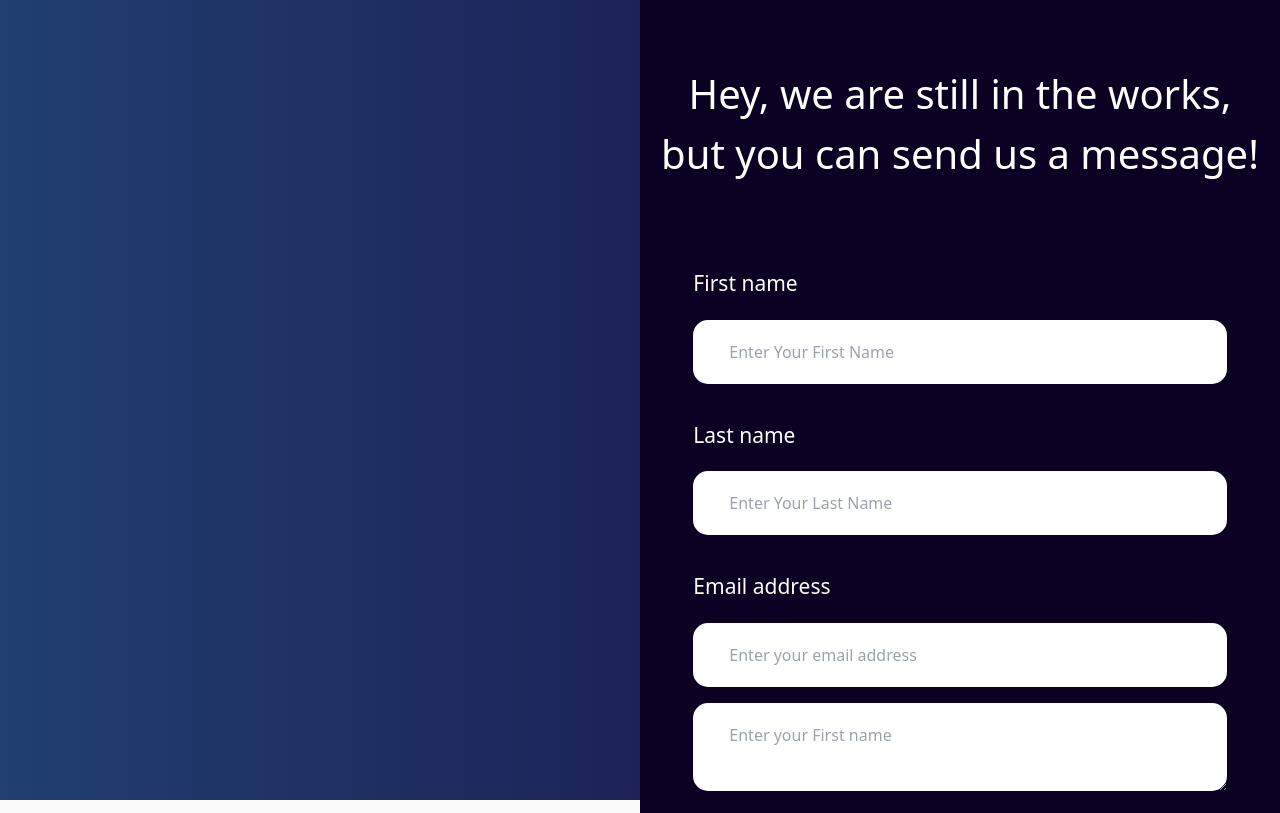
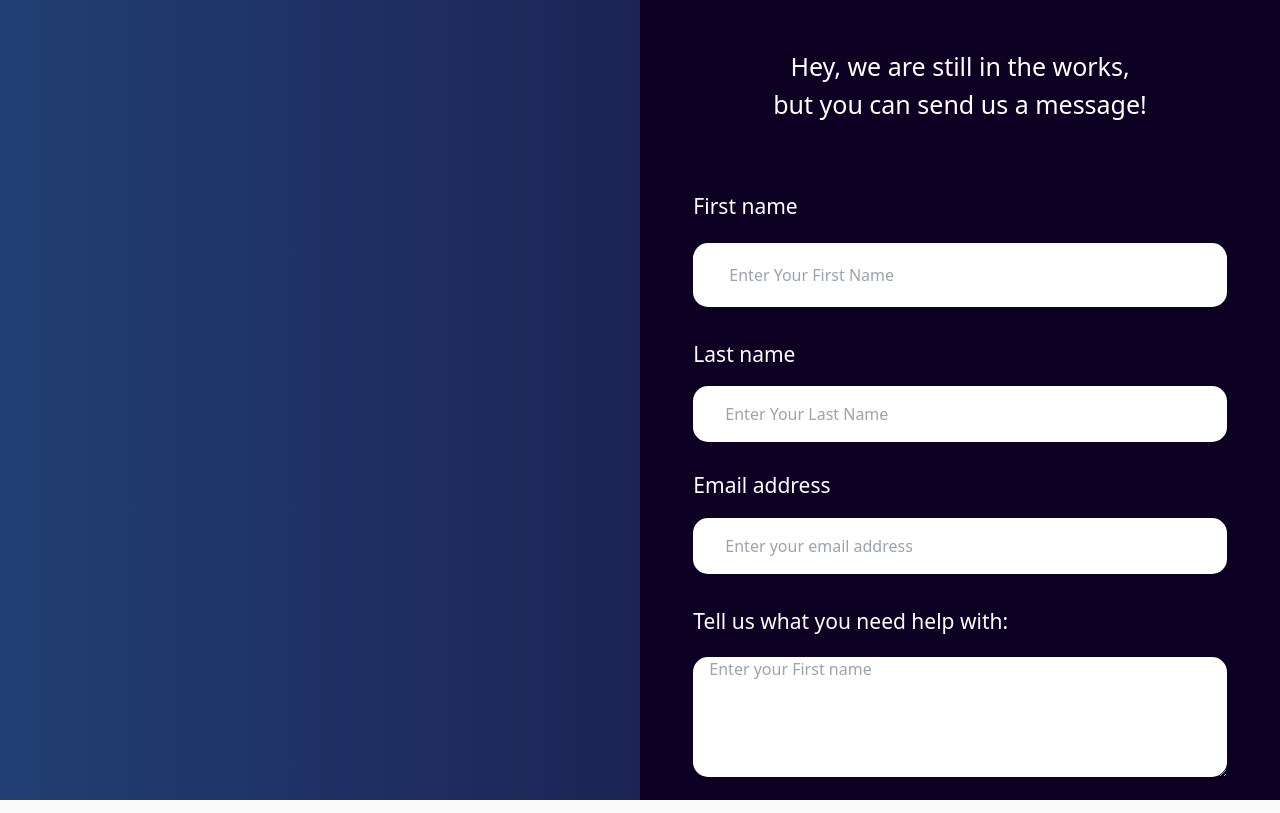
Before and after one commit to Ayomikuolatunji/paddle-frontend-assessment, a Next.js app: page /contact in a window 1280 px wide. Built offline with nearby package versions, Linux system fonts and the light colour scheme.

Commit message:
contact us page

```diff
--- a/layouts/contact/form/Form.tsx
+++ b/layouts/contact/form/Form.tsx
@@ -13,8 +13,8 @@ const Form:React.FC = () => {
 
   return (
     <div className='w-full h-[100%] flex items-center flex-col bg-[#0C0123]'>
-        <div className="form-text my-16">
-            <h1 className='text-[#ffffff] text-[40px] font-medium text-center '>Hey, we are still in the works, <br /> but you can send us a message!</h1>
+        <div className="form-text my-12">
+            <h1 className='text-[#ffffff] text-[25px] font-medium text-center '>Hey, we are still in the works, <br /> but you can send us a message!</h1>
         </div>
         <form className='w-10/12 mx-auto flex items-center flex-col'>
              <div className="form-input w-full mb-4">
@@ -30,37 +30,40 @@ const Form:React.FC = () => {
                    onChange={handleChange}
                  />
              </div>
-             <div className="form-input w-full mb-4">
+             <div className="form-input w-full mb-3">
                  <Label
-                   className='block text-[#ffffff] my-5 text-normal text-[21px]'
+                   className='block text-[#ffffff] my-4 text-normal text-[21px]'
                    label='Last name'
                  />
                  <TextInput
                    name={"lastname"}
                    placeholder='Enter Your Last Name'
-                   className='w-full rounded-[15px] p-5 indent-4'
+                   className='w-full rounded-[15px] p-4 indent-4'
                    value={values.lastname}
                    onChange={handleChange}
                  />
              </div>
-             <div className="form-input w-full mb-4">
+             <div className="form-input w-full mb-3">
                  <Label
-                   className='block text-[#ffffff] my-5 text-normal text-[21px]'
+                   className='block text-[#ffffff] my-4 text-normal text-[21px]'
                    label='Email address'
                  />
                  <TextInput
                    name={"email"}
                    placeholder='Enter your email address'
-                   className='w-full rounded-[15px] p-5 indent-4'
+                   className='w-full rounded-[15px] p-4 indent-4'
                    value={values.firstname}
                    onChange={handleChange}
                  />
              </div>
-             <div className="form-input w-full mb-4">
+             <div className="form-input w-full mb-3">
+                <Label
+                label='Tell us what you need help with:'  className='block text-[#ffffff] my-5 text-normal text-[21px]'
+                />
                 <InputBox
                     name={"firstname"}
                     placeholder='Enter your First name'
-                    className='w-full rounded-[15px] p-5 indent-4'
+                    className='w-full rounded-[15px]  indent-4'
                     value={values.firstname}
                     onChange={handleTextarea}
                 />
--- a/util/InputBox.tsx
+++ b/util/InputBox.tsx
@@ -15,6 +15,7 @@ const {TextArea}=Input
 function TextInput(prop:prop) {
   return (
     <Input.TextArea
+      rows={5}
       name={prop.name}
       placeholder={prop.placeholder}
       className={prop.className}
```
